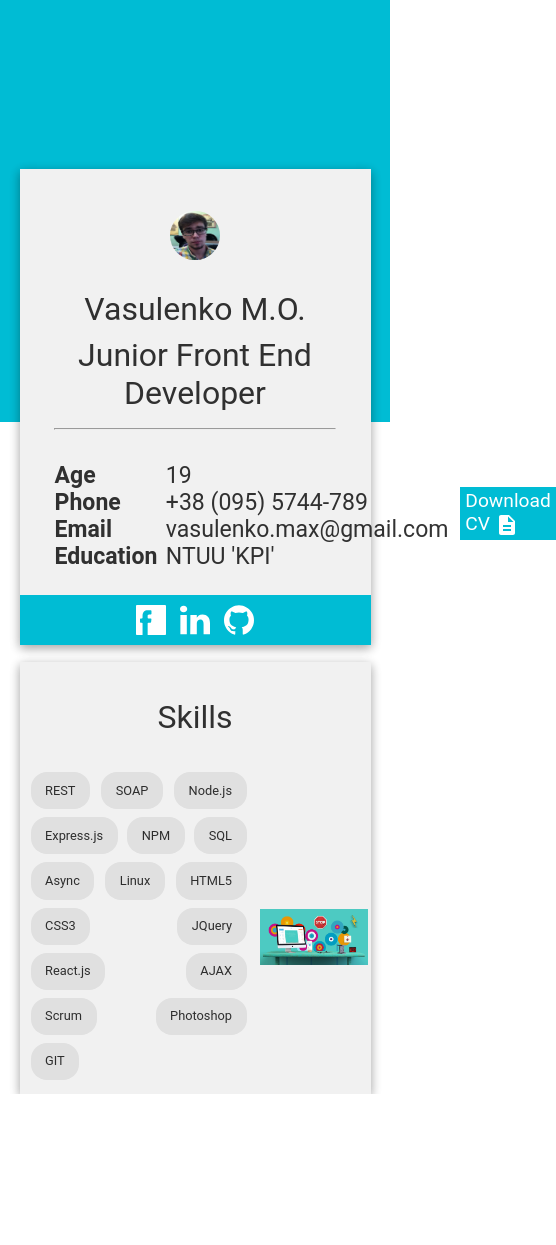
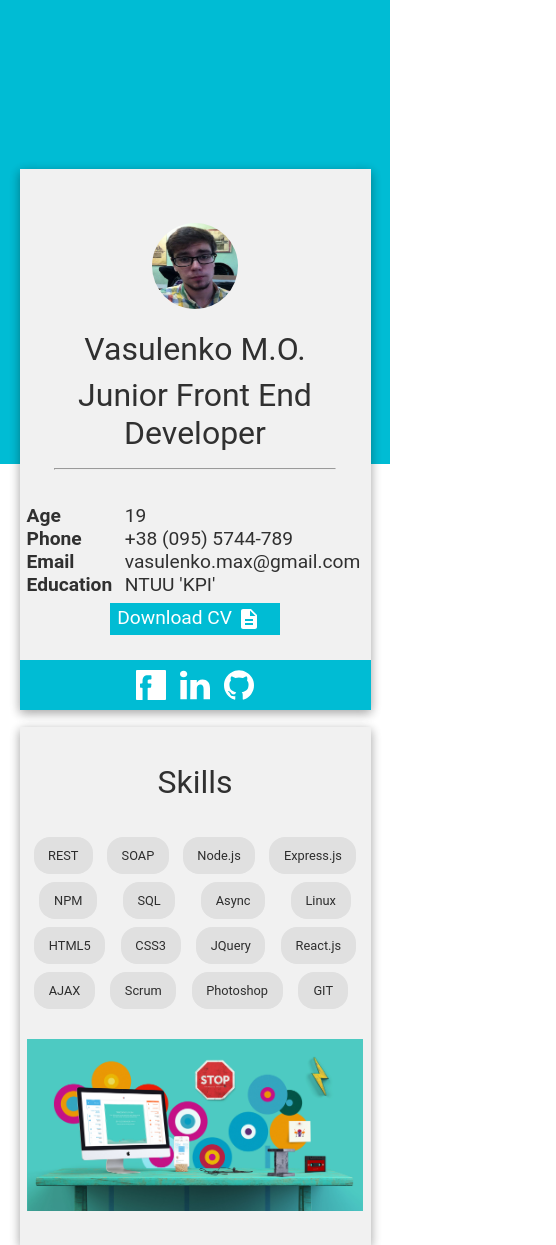
Before and after one commit to vasulenko/vasulenko.githab.io, a plain HTML site: page index.html in a window 390 px wide. Shown: the whole page, 556 px wide, since content can reach past the window. Before the commit the page ends 1094 px from the top, so only its background shows below. Drawn offline with Linux system fonts and the light colour scheme.

Commit message:
fix resize and adapt

```diff
--- a/static/css/style.css
+++ b/static/css/style.css
@@ -8,7 +8,7 @@
  .wrapper {
      background-color: #00BCD4;
      width: 100%;
-     height: 50vh;
+     height: 55vh;
      position: absolute;
      font-family: 'Roboto';
  }
@@ -24,6 +24,8 @@
      position: relative;
      width: 100%;
      padding-bottom: 100%;
+     margin-top: 10%;
+     margin-bottom: -20%;
  }
 
  .container__content {
@@ -86,7 +88,7 @@
  .about {
      text-align: left;
      padding-top: 3%;
-     width: 80%;
+     width: 85%;
      margin-left: auto;
      margin-right: auto;
      display: flex;
@@ -178,7 +180,6 @@
      text-align: center;
      flex-basis: 15%;
      background-color: rgb(224, 224, 224);
-     ;
      border-radius: 16px;
      font-size: 0.8em;
      border: 10px;
@@ -193,13 +194,9 @@
  }
 
  .skills_child:hover {
-     /*transform: scale(1.2,1.2);
-    transition-duration: 0.5s;*/
      cursor: pointer;
      background-color: #c6c6c6;
  }
-
- .social-icon {}
 
  .skills_child p {
      margin: 0;
@@ -260,3 +257,34 @@
          text-align: center;
      }
  }
+
+ @media screen and (max-width:450px) {
+     .container {
+         width: 35%;
+     }
+     .skills {
+         flex-flow: column nowrap;
+     }
+     .skills_parrent {
+         justify-content: space-around;
+     }
+     .skills_map {
+         width: 100%;
+     }
+     .about {
+         width: 100%;
+         flex-flow: row wrap;
+     }
+     .about_content {
+         width: auto;
+         min-width: 25%;
+         margin-left: 2%;
+     }
+     .about a {
+         margin-top: 2%;
+         margin-left: auto;
+     }
+     .about p {
+         font-size: 1em;
+     }
+ }
```
